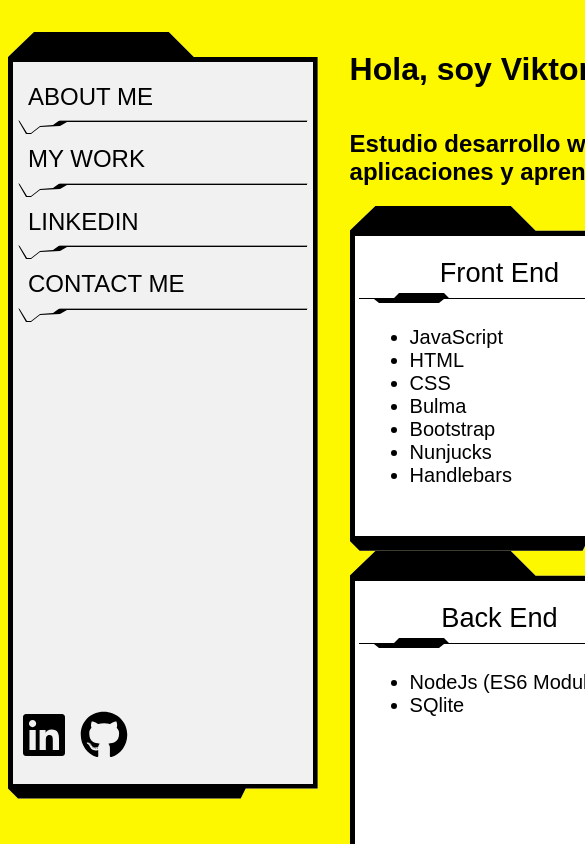
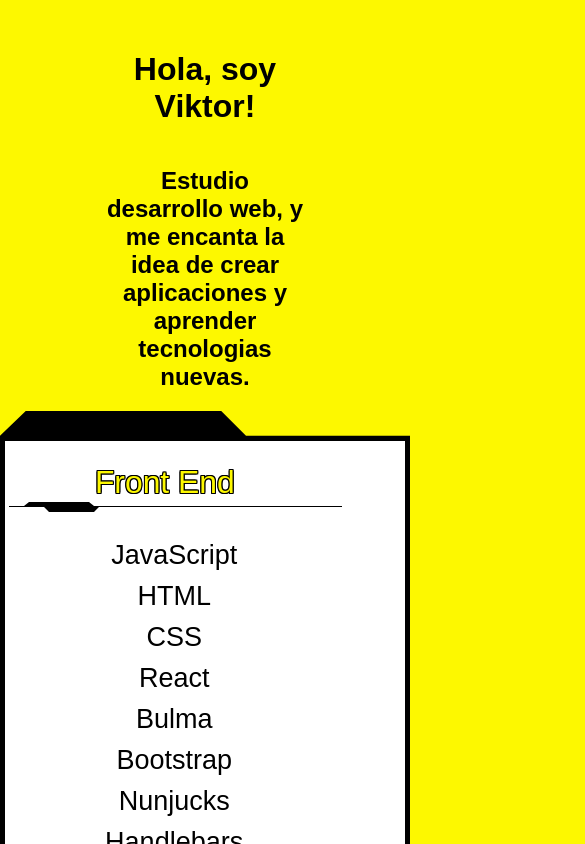
Before and after one commit to Ja-boop/my-portfolio, a React app: page / in a window 390 px wide. Shown: the top 844 px of the page, 585 px wide, since content can reach past the window. Built offline with nearby package versions, Linux system fonts and the light colour scheme; a web font is replaced by a local one.

Commit message:
responsive

```diff
--- a/public/index.html
+++ b/public/index.html
@@ -3,7 +3,7 @@
   <head>
     <meta charset="utf-8" />
     <link rel="icon" href="%PUBLIC_URL%/favicon.ico" />
-    <meta name="viewport" content="width=device-width, initial-scale=1" />
+    <meta name="viewport" content="width=device-width, initial-scale=1.0" />
     <meta name="theme-color" content="#000000" />
     <meta
       name="description"
--- a/src/components/App.js
+++ b/src/components/App.js
@@ -3,10 +3,11 @@
 import MyWork from './pages/MyWork/MyWork';
 import UlButtons from './small/UlButtons';
 import { FontAwesomeIcon } from '@fortawesome/react-fontawesome';
-import { faGithub, faLinkedin } from '@fortawesome/free-brands-svg-icons';
+import { faGithub } from '@fortawesome/free-brands-svg-icons';
 import './App.css'
 import './css/SideBar.css';
 import './css/icons.css';
+import './css/mediaQueries.css'
 
 const pages = {
     aboutMe: {
@@ -26,11 +27,8 @@
         <div className="container">
             <div className="sidebar">
                 <ul className="cybr-ul">
-                    <UlButtons>
-                    handlerFunction={(event) => {setCurrentPage(event.target.getAttribute('name'))}}
-                    </UlButtons>
+                    <UlButtons handlerFunction={(event) => {setCurrentPage(event.target.getAttribute('name'))}} / >
                     <div className="icons">
-                        <FontAwesomeIcon icon={faLinkedin} className="fa-3x space-icons" />
                         <FontAwesomeIcon icon={faGithub} className="fa-3x" />
                     </div>
                 </ul>
--- a/src/components/css/cybrTheme.css
+++ b/src/components/css/cybrTheme.css
@@ -17,6 +17,11 @@
   font-size: 1.5rem;
   line-height: 1.9rem;
   font-weight: 300;
+}
+
+.textcybrborder {
+  color: #fdf800;
+  text-shadow: -1px -1px 0 #000, 0 -1px 0 #000, 1px -1px 0 #000, 1px 0 0 #000, 1px 1px 0 #000, 0 1px 0 #000, -1px 1px 0 #000, -1px 0 0 #000;
 }
 
 a:hover:after {
@@ -64,6 +69,31 @@
     );
 }
 
+.skill-box {
+  display: flex;
+  font-size: 20px;
+  background-color: white;
+  width: 1000px;
+  height: 650px;
+  border: 30px solid #000;
+  border-left: 5px solid #000;
+  border-right: 5px solid #000;
+  border-bottom: 15px solid #000;
+  clip-path: polygon(
+      0px 25px,
+      26px 0px,
+      calc(60% - 25px) 0px,
+      60% 25px,
+      100% 25px,
+      100% calc(100% - 10px),
+      calc(100% - 15px) calc(100% - 10px),
+      calc(80% - 10px) calc(100% - 10px),
+      calc(80% - 15px) calc(100% - 0px),
+      10px calc(100% - 0px),
+      0% calc(100% - 10px)
+  );
+}
+
 /* Titles */
 
 h1.cyberpunk,
@@ -78,7 +108,7 @@
 }
 
 h2.cyberpunk {
-  font-size: 1.7rem;
+  font-size: 1.99rem;
   line-height: 1.9rem;
   font-weight: 300;
 }
--- /dev/null
+++ b/src/components/css/mediaQueries.css
@@ -0,0 +1,45 @@
+@media only screen and (max-width: 1320px) {
+  .skill-box {
+    width: 900px;
+  }
+
+  .cybr-ul {
+    width: 250px;
+  }
+}
+
+@media only screen and (max-width: 1220px) {
+  .skill-box {
+    width: 700px;
+  }
+}
+
+@media only screen and (max-width: 1024px) {
+  .container-1 {
+    text-align: center;
+    margin-right: 100px;
+    margin-left: 100px;
+  }
+
+  .skill-box {
+    margin: auto;
+  }
+
+  .sidebar {
+    display: none;
+  }
+
+  .cybr-ul {
+    display: none;
+  }
+}
+
+
+@media only screen and (max-width: 768px) {
+  .skill-box {
+    width: 400px;
+    overflow: auto;
+    flex-direction: column;
+  }
+
+}
--- a/src/components/pages/AboutMe/AboutMe.css
+++ b/src/components/pages/AboutMe/AboutMe.css
@@ -7,13 +7,19 @@
 
 .container-2 {
     margin-top: -50px;
-    display: flex;
-    align-content: space-between;
-    flex-direction: row;
 }
 
+.skill-ul {
+    font-size: 27px;
+    margin-right: 50px;
+    text-align: center;
+}
 
+.skill-ul li {
+    margin-bottom: 10px;
+}
 
 .item-1 {
     margin-right: 20px;
+    width: 333.33px;
 }
--- a/src/components/pages/AboutMe/AboutMe.js
+++ b/src/components/pages/AboutMe/AboutMe.js
@@ -10,13 +10,15 @@
                 <h2 className="title-is-h2">Estudio desarrollo web, y me encanta la idea de crear aplicaciones y aprender tecnologias nuevas.</h2>
             </div>
             <div className="container-2">
-                <div className="box item-1">
-                    <h2 className="cyberpunk glitched" title="Front End">Front End</h2>
+                <div className="skill-box">
+                    <div className="item-1">
+                        <h2 className="cyberpunk glitched textcybrborder" title="Front End">Front End</h2>
                         <div>
-                        <ul>
+                            <ul className="skill-ul">
                                 <li>JavaScript</li>
                                 <li>HTML</li>
                                 <li>CSS</li>
+                                <li>React</li>
                                 <li>Bulma</li>
                                 <li>Bootstrap</li>
                                 <li>Nunjucks</li>
@@ -24,28 +26,28 @@
                             </ul>
                         </div>
                     </div>
-                <div className="box">
-                    <h2 className="cyberpunk glitched" title="Testing">Testing</h2>
+                    <div className="item-1">
+                        <h2 className="cyberpunk glitched textcybrborder" title="Back End">Back End</h2>
                         <div>
-                        <ul>
+                            <ul className="skill-ul">
+                                <li>NodeJs (ES6 Modules)</li>
+                                <li>SQlite</li>
+                                <li>Express</li>
+                                <li>Sequelize</li>
+                            </ul>
+                        </div>
+                    </div>
+                    <div className="item-1">
+                        <h2 className="cyberpunk glitched textcybrborder" title="Testing">Testing</h2>
+                        <div>
+                            <ul className="skill-ul">
                                 <li>Jest (Pruebas unitarias)</li>
                                 <li>Cypress (Pruebas de integracion)</li>
                             </ul>
                         </div>
                     </div>
                 </div>
-            <div>
-            <div className="box item-1">
-                    <h2 className="cyberpunk glitched" title="Back End">Back End</h2>
-                    <div>
-                        <ul>
-                            <li>NodeJs (ES6 Modules)</li>
-                            <li>SQlite</li>
-                        </ul>
             </div>
-                </div>
-            </div>
-
         </div>
     )
 }
--- a/src/components/pages/MyWork/MyWork.css
+++ b/src/components/pages/MyWork/MyWork.css
@@ -91,7 +91,6 @@
 .img-grid {
     width: 99%;
     height: 99%;
-    border-style: solid;
     transition: .5s ease;
 }
 
--- a/src/components/pages/MyWork/MyWork.js
+++ b/src/components/pages/MyWork/MyWork.js
@@ -2,7 +2,6 @@
 import './MyWork.css'
 import '../../css/cybrTheme.css'
 import rentCarImg from './img/rent-a-car.png'
-import nothingHereImg from './img/rent-a-car.png'
 
 const MyWork = () => {
     return (
@@ -10,7 +9,7 @@
             <div className="grid-1 grid-is-centered">
                 <img src={rentCarImg} alt="rent car" className="img-grid"></img>
                 <div className="project-links-1 links-overlay">
-                    <a href="https://www.w3schools.com" target="_blank" rel="noreferrer" className="project-links-style" title="DEMO">DEMO</a>
+                    <a href="https://www.youtube.com/playlist?list=PLROIQdlFrORqtQ8P_Y9BN93bJYiNfXH1m" target="_blank" rel="noreferrer" className="project-links-style" title="DEMO">DEMO</a>
                 </div>
                 <div className="project-links-2 links-overlay">
                     <a href="https://github.com/Ja-boop/rent-a-car" target="_blank" rel="noreferrer" className="project-links-style" title="GITHUB">GITHUB</a>
--- a/src/components/small/UlButtons.js
+++ b/src/components/small/UlButtons.js
@@ -1,5 +1,5 @@
 import React from 'react';
-import './UlButtons.css'
+import './UlButtons.css';
 const CVlink = "https://www.linkedin.com/in/viktor-agust%C3%ADn-luzny-41529617a/"
 
 const UlButtons = ({ handlerFunction }) => {
--- a/src/index.css
+++ b/src/index.css
@@ -6,6 +6,11 @@
 
 body * {
   font-family: 'Cyber', sans-serif;
+
+}
+
+ul {
+  list-style-type: none;
 }
 
 body {
```
Lines whose indentation alone changed are shown as unchanged.
